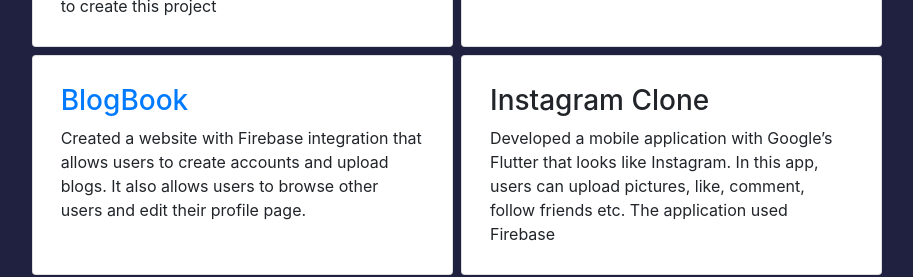
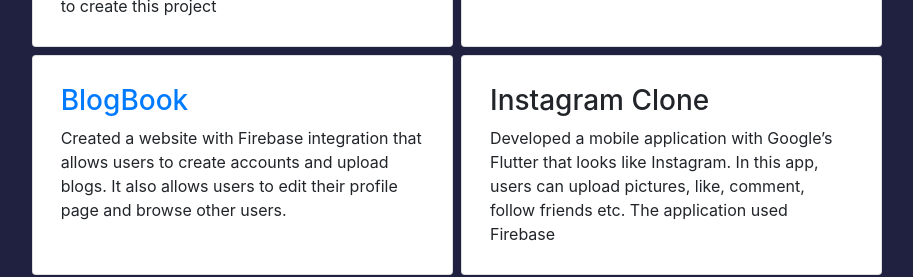
Before and after one commit to tilay123/Profile, a plain HTML site: page 404.html in a window 1280 px wide. Shown: the part 1359-1636 px from the top of the page, without its empty margins (183-1096 px from the left). Drawn offline with nearby package versions, Linux system fonts and the light colour scheme.

Commit message:
reworded a sentence

```diff
--- a/404.html
+++ b/404.html
@@ -103,7 +103,7 @@
                 <div class="card-body">
                     <h3><a href="https://github.com/tilay123/BlogBook" target="_blank">BlogBook</a></h3>
                     <p class="card-text">Created a website with Firebase integration that allows users to create accounts and upload blogs.
-                        It also allows users to browse other users and edit their profile page.</p>
+                         It also allows users to edit their profile page and browse other users. </p>
                 </div>
             </div>
 
```
Also changed, not shown: index.html (+1 -1 lines).
